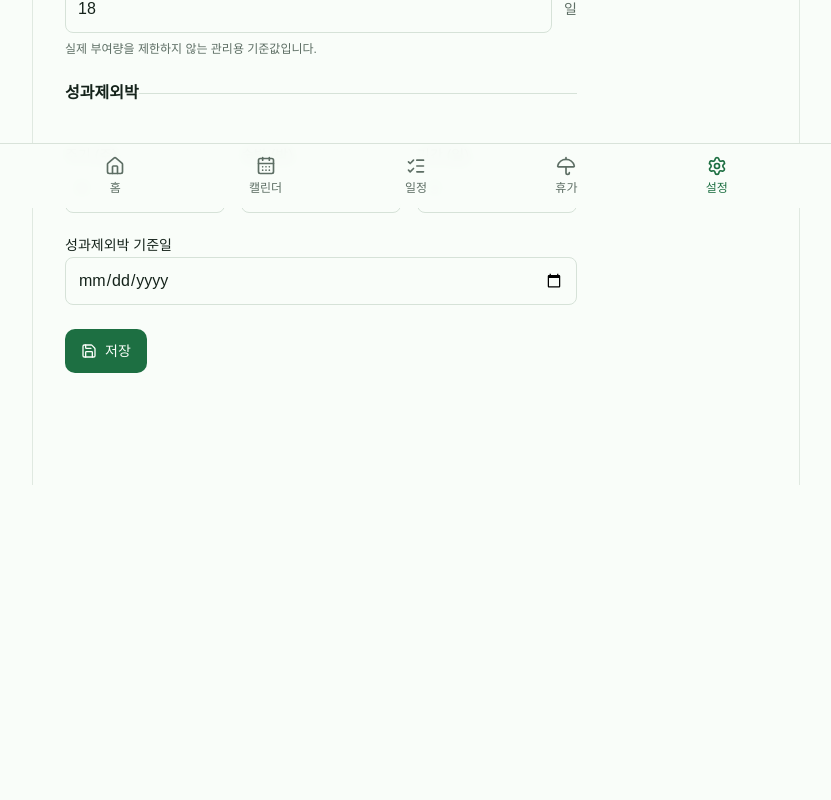
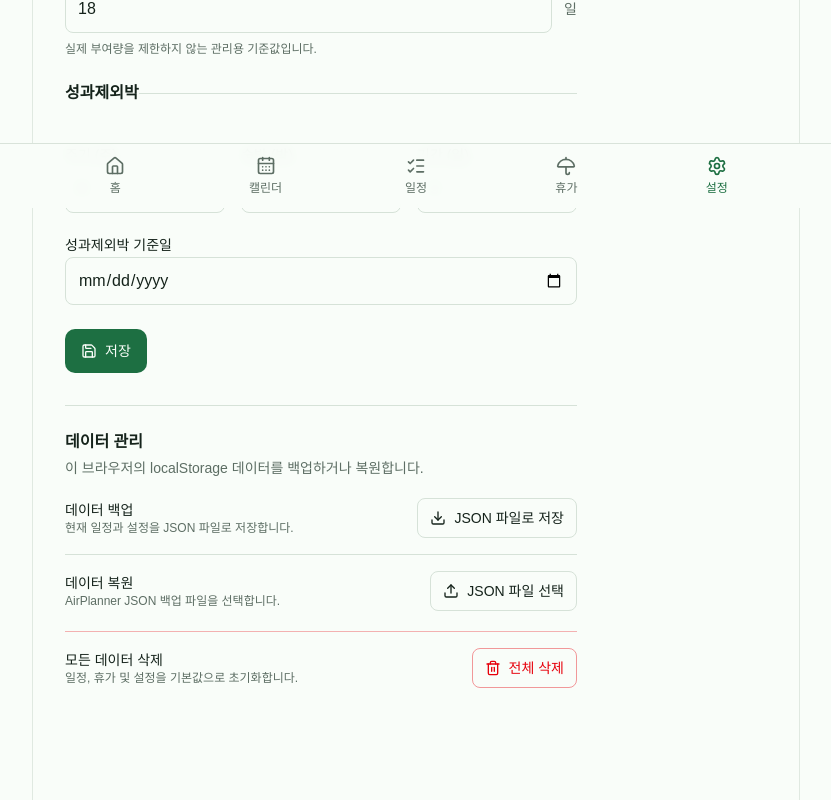
Before and after one commit to suwdle/ETA, a Next.js app: page /settings in a window 1280 px wide. Shown: the part 592-1392 px from the top of the page, without its empty margins (224-1055 px from the left). Before the commit the page ends 1077 px from the top, so only its background shows below. Built offline with nearby package versions, Linux system fonts and the light colour scheme.

Commit message:
data backup 기능 추가

```diff
--- a/app/settings/page.tsx
+++ b/app/settings/page.tsx
@@ -1,9 +1,17 @@
 "use client";
 
-import { useState, type FormEvent } from "react";
-import { CalendarDays, Save } from "lucide-react";
+import { useRef, useState, type ChangeEvent, type FormEvent } from "react";
+import { format } from "date-fns";
+import { CalendarDays, Download, Save, Trash2, Upload } from "lucide-react";
+import { createDefaultAppData } from "@/data/defaults";
 import { useAppData } from "@/hooks/use-app-data";
 import { isValidDateString } from "@/lib/discharge";
+import {
+  clearAppData,
+  exportAppData,
+  importAppData,
+  parseAppDataBackup,
+} from "@/lib/storage";
 
 export default function SettingsPage() {
   const { data, setData, isReady } = useAppData();
@@ -16,6 +24,13 @@ export default function SettingsPage() {
   const [overnightNights, setOvernightNights] = useState<string | null>(null);
   const [overnightDays, setOvernightDays] = useState<string | null>(null);
   const [isSaved, setIsSaved] = useState(false);
+  const [backupError, setBackupError] = useState("");
+  const [backupStatus, setBackupStatus] = useState("");
+  const [pendingBackupJson, setPendingBackupJson] = useState<string | null>(null);
+  const [pendingBackupName, setPendingBackupName] = useState("");
+  const [confirmation, setConfirmation] = useState<"import" | "reset" | null>(null);
+  const [isReadingBackup, setIsReadingBackup] = useState(false);
+  const backupInputRef = useRef<HTMLInputElement>(null);
   const { serviceStartDate = "", dischargeDate } = data.settings;
   const regularLeaveDaysValue = regularLeaveDays ?? String(data.settings.regularLeaveDays);
   const rewardLeaveLimitValue = rewardLeaveLimit ?? String(data.settings.rewardLeaveLimit);
@@ -108,6 +123,72 @@ export default function SettingsPage() {
     setOvernightCycleWeeks(null);
     setOvernightNights(null);
     setOvernightDays(null);
+  }
+
+  function exportBackup() {
+    const backup = exportAppData(data);
+    const file = new Blob([backup], { type: "application/json" });
+    const url = URL.createObjectURL(file);
+    const link = document.createElement("a");
+    link.href = url;
+    link.download = `airplanner-backup-${format(new Date(), "yyyy-MM-dd")}.json`;
+    link.click();
+    URL.revokeObjectURL(url);
+    setBackupError("");
+    setBackupStatus("백업 파일을 저장했습니다.");
+  }
+
+  async function selectBackup(event: ChangeEvent<HTMLInputElement>) {
+    const file = event.target.files?.[0];
+    event.target.value = "";
+    if (!file) return;
+
+    setBackupError("");
+    setBackupStatus("");
+    setIsReadingBackup(true);
+    try {
+      const contents = await file.text();
+      parseAppDataBackup(contents);
+      setPendingBackupJson(contents);
+      setPendingBackupName(file.name);
+      setConfirmation("import");
+    } catch {
+      setBackupError("올바른 AirPlanner 백업 파일이 아닙니다.");
+    } finally {
+      setIsReadingBackup(false);
+    }
+  }
+
+  function restoreBackup() {
+    if (!pendingBackupJson) return;
+    try {
+      const restoredData = importAppData(pendingBackupJson);
+      setData(restoredData);
+      setBackupStatus("백업 데이터를 복원했습니다.");
+      setBackupError("");
+      setConfirmation(null);
+      setPendingBackupJson(null);
+      setPendingBackupName("");
+    } catch {
+      setBackupError("올바른 AirPlanner 백업 파일이 아닙니다.");
+      setConfirmation(null);
+    }
+  }
+
+  function resetAllData() {
+    clearAppData();
+    setData(createDefaultAppData());
+    setConfirmation(null);
+    setPendingBackupJson(null);
+    setPendingBackupName("");
+    setBackupError("");
+    setBackupStatus("모든 데이터를 초기화했습니다.");
+  }
+
+  function cancelConfirmation() {
+    setConfirmation(null);
+    setPendingBackupJson(null);
+    setPendingBackupName("");
   }
 
   return (
@@ -300,6 +381,119 @@ export default function SettingsPage() {
           {isSaved && <p role="status" className="text-sm text-muted-foreground">저장했습니다.</p>}
         </div>
       </form>
+
+      <section aria-labelledby="backup-title" className="max-w-lg space-y-5 border-t border-border pt-6">
+        <div>
+          <h2 id="backup-title" className="font-semibold">데이터 관리</h2>
+          <p className="mt-1 text-sm text-muted-foreground">이 브라우저의 localStorage 데이터를 백업하거나 복원합니다.</p>
+        </div>
+
+        <div className="space-y-4">
+          <div className="flex flex-wrap items-center justify-between gap-3">
+            <div>
+              <h3 className="text-sm font-medium">데이터 백업</h3>
+              <p className="text-xs text-muted-foreground">현재 일정과 설정을 JSON 파일로 저장합니다.</p>
+            </div>
+            <button
+              type="button"
+              onClick={exportBackup}
+              disabled={!isReady}
+              className="inline-flex min-h-10 items-center gap-2 rounded-md border border-border px-3 text-sm font-medium hover:bg-muted disabled:opacity-60"
+            >
+              <Download aria-hidden="true" className="size-4" /> JSON 파일로 저장
+            </button>
+          </div>
+
+          <div className="flex flex-wrap items-center justify-between gap-3 border-t border-border pt-4">
+            <div>
+              <h3 className="text-sm font-medium">데이터 복원</h3>
+              <p className="text-xs text-muted-foreground">AirPlanner JSON 백업 파일을 선택합니다.</p>
+            </div>
+            <input
+              ref={backupInputRef}
+              type="file"
+              accept=".json,application/json"
+              onChange={selectBackup}
+              className="sr-only"
+              aria-label="JSON 백업 파일 선택"
+            />
+            <button
+              type="button"
+              onClick={() => backupInputRef.current?.click()}
+              disabled={!isReady || isReadingBackup}
+              className="inline-flex min-h-10 items-center gap-2 rounded-md border border-border px-3 text-sm font-medium hover:bg-muted disabled:opacity-60"
+            >
+              <Upload aria-hidden="true" className="size-4" />
+              {isReadingBackup ? "파일 확인 중" : "JSON 파일 선택"}
+            </button>
+          </div>
+        </div>
+
+        <div className="border-t border-destructive/30 pt-4">
+          <div className="flex flex-wrap items-center justify-between gap-3">
+            <div>
+              <h3 className="text-sm font-medium">모든 데이터 삭제</h3>
+              <p className="text-xs text-muted-foreground">일정, 휴가 및 설정을 기본값으로 초기화합니다.</p>
+            </div>
+            <button
+              type="button"
+              onClick={() => setConfirmation("reset")}
+              disabled={!isReady}
+              className="inline-flex min-h-10 items-center gap-2 rounded-md border border-destructive/40 px-3 text-sm font-medium text-destructive hover:bg-destructive/5 disabled:opacity-60"
+            >
+              <Trash2 aria-hidden="true" className="size-4" /> 전체 삭제
+            </button>
+          </div>
+        </div>
+
+        {backupError && <p role="alert" className="text-sm text-destructive">{backupError}</p>}
+        {backupStatus && <p role="status" className="text-sm text-muted-foreground">{backupStatus}</p>}
+      </section>
+
+      {confirmation && (
+        <div className="fixed inset-0 z-50 grid place-items-center bg-black/40 p-5">
+          <div
+            role="alertdialog"
+            aria-modal="true"
+            aria-labelledby="data-confirmation-title"
+            className="w-full max-w-sm rounded-lg border border-border bg-background p-5 shadow-lg"
+          >
+            {confirmation === "import" ? (
+              <>
+                <h2 id="data-confirmation-title" className="font-semibold">데이터 복원</h2>
+                <p className="mt-3 text-sm">현재 데이터가 백업 데이터로 교체됩니다.</p>
+                <p className="mt-1 text-sm">계속하시겠습니까?</p>
+                <p className="mt-3 break-all text-xs text-muted-foreground">{pendingBackupName}</p>
+              </>
+            ) : (
+              <>
+                <h2 id="data-confirmation-title" className="font-semibold">모든 데이터를 삭제할까요?</h2>
+                <p className="mt-3 text-sm">모든 일정과 휴가 데이터가 삭제됩니다.</p>
+              </>
+            )}
+            <div className="mt-5 flex justify-end gap-2">
+              <button
+                type="button"
+                onClick={cancelConfirmation}
+                className="min-h-10 rounded-md border border-border px-3 text-sm font-medium hover:bg-muted"
+              >
+                취소
+              </button>
+              <button
+                type="button"
+                onClick={confirmation === "import" ? restoreBackup : resetAllData}
+                className={`min-h-10 rounded-md px-3 text-sm font-medium text-white ${
+                  confirmation === "import"
+                    ? "bg-primary hover:bg-primary/90"
+                    : "bg-destructive hover:bg-destructive/90"
+                }`}
+              >
+                {confirmation === "import" ? "복원" : "전체 삭제"}
+              </button>
+            </div>
+          </div>
+        </div>
+      )}
     </section>
   );
 }
--- a/lib/storage.ts
+++ b/lib/storage.ts
@@ -158,6 +158,31 @@ function isEvent(value: unknown): value is Event {
   );
 }
 
+function isAppDataBackup(value: unknown): value is JsonObject {
+  if (!isObject(value) || !isObject(value.settings)) return false;
+
+  const settings = value.settings;
+  return (
+    isOptionalString(settings.serviceStartDate) &&
+    typeof settings.dischargeDate === "string" &&
+    isNonNegativeNumber(settings.regularLeaveDays) &&
+    isNonNegativeNumber(settings.rewardLeaveLimit) &&
+    isNonNegativeNumber(settings.performanceOvernightCycleWeeks) &&
+    isNonNegativeNumber(settings.performanceOvernightNights) &&
+    isNonNegativeNumber(settings.performanceOvernightDays) &&
+    isOptionalString(settings.performanceOvernightBaseDate) &&
+    isNonNegativeNumber(value.regularLeaveUsedDays) &&
+    Array.isArray(value.leaves) &&
+    value.leaves.every(isLeave) &&
+    Array.isArray(value.rewardLeaves) &&
+    value.rewardLeaves.every(isRewardLeave) &&
+    Array.isArray(value.performanceOvernights) &&
+    value.performanceOvernights.every(isPerformanceOvernight) &&
+    Array.isArray(value.events) &&
+    value.events.every(isEvent)
+  );
+}
+
 function readArray<T>(value: unknown, field: string, validator: Validator<T>): T[] {
   if (value === undefined) return [];
   if (!Array.isArray(value) || !value.every(validator)) {
@@ -221,20 +246,22 @@ export function clearAppData(): void {
   window.localStorage.removeItem(STORAGE_KEY);
 }
 
-export function exportAppData(): string {
-  return JSON.stringify(loadAppData(), null, 2);
+export function exportAppData(data?: AppData): string {
+  return JSON.stringify(data ?? loadAppData(), null, 2);
+}
+
+export function parseAppDataBackup(json: string): AppData {
+  try {
+    const parsed: unknown = JSON.parse(json);
+    if (!isAppDataBackup(parsed)) throw new Error("Invalid backup structure");
+    return normalizeAppData(parsed);
+  } catch {
+    throw new Error("올바른 AirPlanner 백업 파일이 아닙니다.");
+  }
 }
 
 export function importAppData(json: string): AppData {
-  let parsed: unknown;
-
-  try {
-    parsed = JSON.parse(json) as unknown;
-  } catch {
-    throw new Error("올바른 JSON 백업 파일이 아닙니다.");
-  }
-
-  const appData = normalizeAppData(parsed);
+  const appData = parseAppDataBackup(json);
   saveAppData(appData);
   return appData;
 }
```
